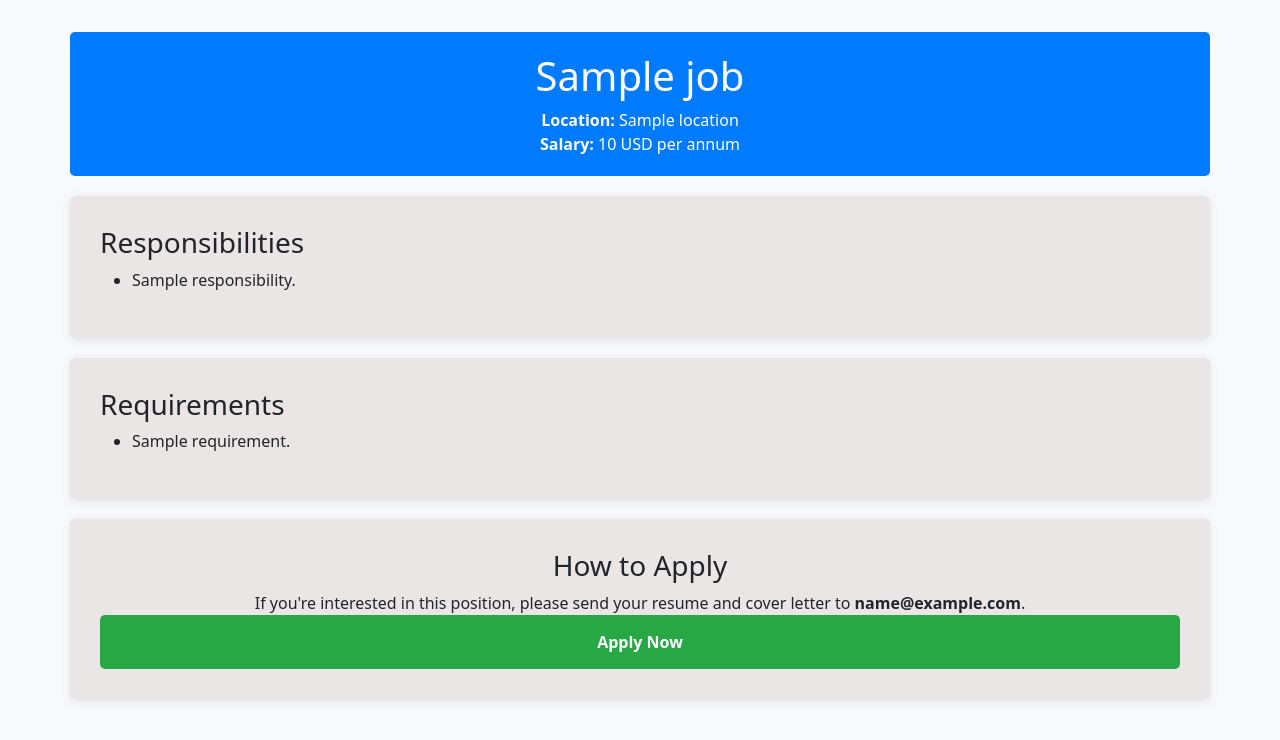
After one commit to ABKon2002/Careers-website-V2, a Flask app: template Templates/Job_Page.html in a window 1280 px wide. The commit adds this page. Shown: the top 740 px of the page. Run offline with Flask 3, Linux system fonts and the light colour scheme; the template is opened without the code that fills it: most values are stand-ins (such as "Sample title", 1, 10 or a date in 2020); parts of the project's set-up code (start-up, migrations or seed data) failed here and were passed over.

Commit message:
Created Job details page

```diff
--- a/Templates/Job_Item.html
+++ b/Templates/Job_Item.html
@@ -12,6 +12,6 @@
 
     <!-- Apply button -->
     <div id = "apply-button" class="col-2">
-        <a type="button" class="btn btn-outline-success" href="mailto:careers@kalakkanENT.com?subject=Application%20for%20{{job['Role']}}&body=!%20Don't%20change%20the%20subject%20or%20the%20form%20format%20of%20the%20body%20!%0D%0AName%3A%20%3CYour%20name%3E%0D%0AResume%3A%20%3CResume%20link%20(G-drive)%3E%0D%0ALinkedIn%3A%20%3CLinkedIn%20Profile%20URL%3E%0D%0ANote%3A%20You%20can%20add%20extra%20info%20of%20relevance."> APPLY </a>
+        <a type="button" class="btn btn-outline-success" href="/job/{{job['ID']}}"> EXPLORE </a>
     </div>
 </div>
--- /dev/null
+++ b/Templates/Job_Page.html
@@ -0,0 +1,108 @@
+<!DOCTYPE html>
+<html lang="en">
+<head>
+    <meta charset="UTF-8">
+    <meta name="viewport" content="width=device-width, initial-scale=1.0">
+    <title>{{job['Title']}} - Job Details</title>
+    <link href="https://cdn.jsdelivr.net/npm/bootstrap@5.3.0-alpha1/dist/css/bootstrap.min.css" rel="stylesheet">
+    <style>
+        body {
+            background-color: #f8f9fa;
+            padding-top: 2rem;
+        }
+        p {
+            margin: 0px;
+            padding: 0px;
+        }
+        .job-header {
+            background-color: #007bff;
+            color: white;
+            padding: 20px;
+            border-radius: 5px;
+            margin-bottom: 20px;
+        }
+        .job-section {
+            background-color: rgb(234, 230, 230);
+            padding: 30px;
+            margin-bottom: 20px;
+            border-radius: 5px;
+            box-shadow: 0 2px 10px rgba(0, 0, 0, 0.1);
+        }
+        .apply-btn {
+            background-color: #28a745;
+            color: white;
+            text-align: center;
+            padding: 15px;
+            border-radius: 5px;
+            display: block;
+            text-decoration: none;
+            font-weight: bold;
+        }
+        .apply-btn:hover {
+            background-color: #218838;
+        }
+    </style>
+</head>
+<body>
+<div class="container">
+    <div class="row">
+        <!-- Job Header Section -->
+        <div class="col-12 job-header text-center">
+            <h1>{{job['Title']}}</h1>
+            <p><strong>Location: </strong>{{job['Location']}}</p>
+            <p><strong>Salary: </strong>{{job['Salary']}} {{job['Currency']}} per annum</p>
+            <!--
+            <p><strong>Posted On:</strong> {{ job.posted_date }}</p>
+            -->
+        </div>
+    </div>
+
+
+    <!-- Job Details Section
+    <div class="row mt-4">
+        <div class="col-12 job-section">
+            <h3>Job Description</h3>
+            <p>{{ job.description }}</p>
+        </div>
+    </div>
+    -->
+
+    <!-- Responsibilities Section -->
+    <div class="row">
+        <div class="col-12 job-section">
+            <h3>Responsibilities</h3>
+            <ul>
+                {% for responsibility in job['Responsibilities'] %}
+                    <li>{{ responsibility }}.</li>
+                {% endfor %}
+            </ul>
+        </div>
+    </div>
+
+    <!-- Requirements Section -->
+    <div class="row">
+        <div class="col-12 job-section">
+            <h3>Requirements</h3>
+            <ul>
+                {% for requirement in job['Requirements'] %}
+                    <li>{{ requirement }}.</li>
+                {% endfor %}
+            </ul>
+        </div>
+    </div>
+
+    <!-- How to Apply Section -->
+    <div class="row">
+        <div class="col-12 job-section text-center">
+            <h3>How to Apply</h3>
+            <p>If you're interested in this position, please send your resume and cover letter to <strong>{{ job.apply_email }}</strong>.</p>
+            <a href="mailto:{{ job.apply_email }}" class="apply-btn">Apply Now</a>
+        </div>
+    </div>
+
+
+</div>
+
+<script src="https://cdn.jsdelivr.net/npm/bootstrap@5.3.0-alpha1/dist/js/bootstrap.bundle.min.js"></script>
+</body>
+</html>
--- a/app.py
+++ b/app.py
@@ -1,6 +1,6 @@
 
 from flask import Flask, render_template, jsonify
-from database import aiven_engine, loadJobs
+from database import aiven_engine, loadJobs, loadJob
 
 app = Flask(__name__, template_folder="Templates")
 
@@ -31,6 +31,21 @@ def job_details():
         Jobs[i] = dict(Jobs[i])
     return jsonify(Jobs)
 
+@app.route("/job/<ID>")
+def get_job_by_ID(ID):
+    Job = loadJob(aiven_engine, ID)
+    if Job:
+        # Splitting the requirements and responsibilities...
+        Job = dict(Job)
+        Job['Requirements'] = Job['Requirements'].split('.')
+        Job['Responsibilities'] = Job['Responsibilities'].split('.')
+        Job["Requirements"].pop(-1)
+        Job["Responsibilities"].pop(-1)
+        return render_template("Job_Page.html", job = Job)
+    else:
+        return f"No Job entry found under {ID} :(", 404
+
+
 
 if __name__ == "__main__":
     app.run(host = "0.0.0.0", debug = True)
```
Also changed, not shown: Templates/Job_Page_backup.html (added, +21 -0 lines), database.py (+11 -1 lines).
